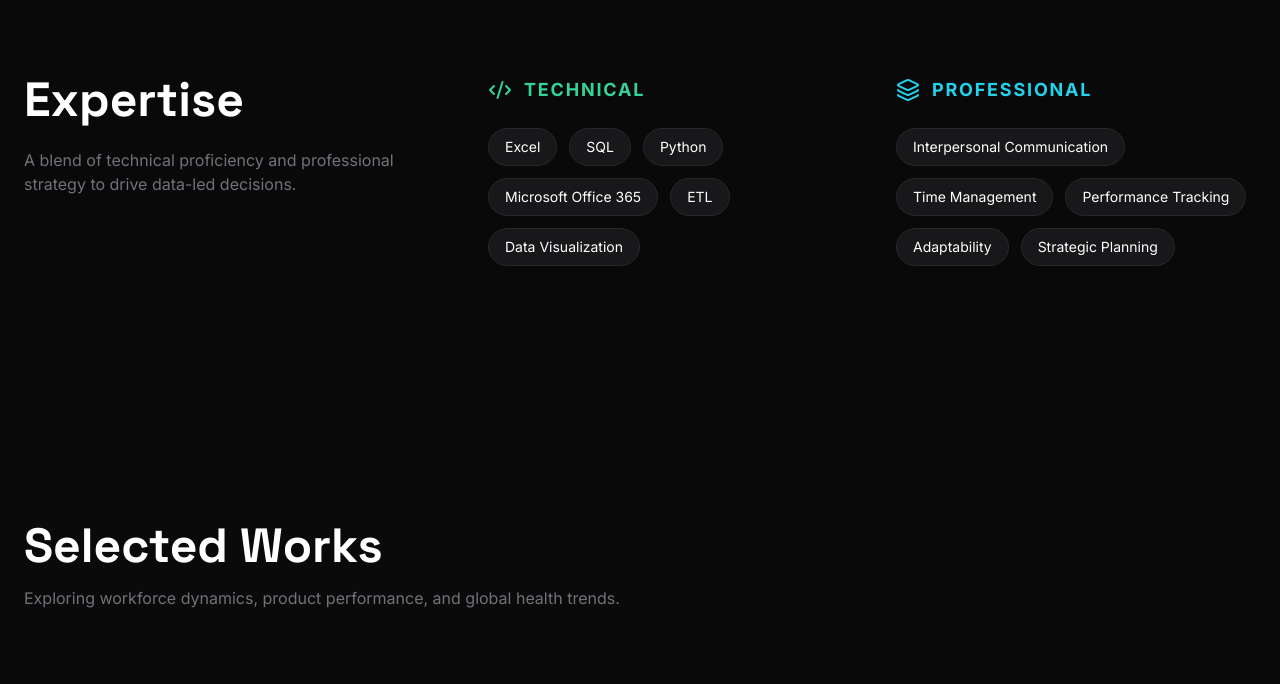
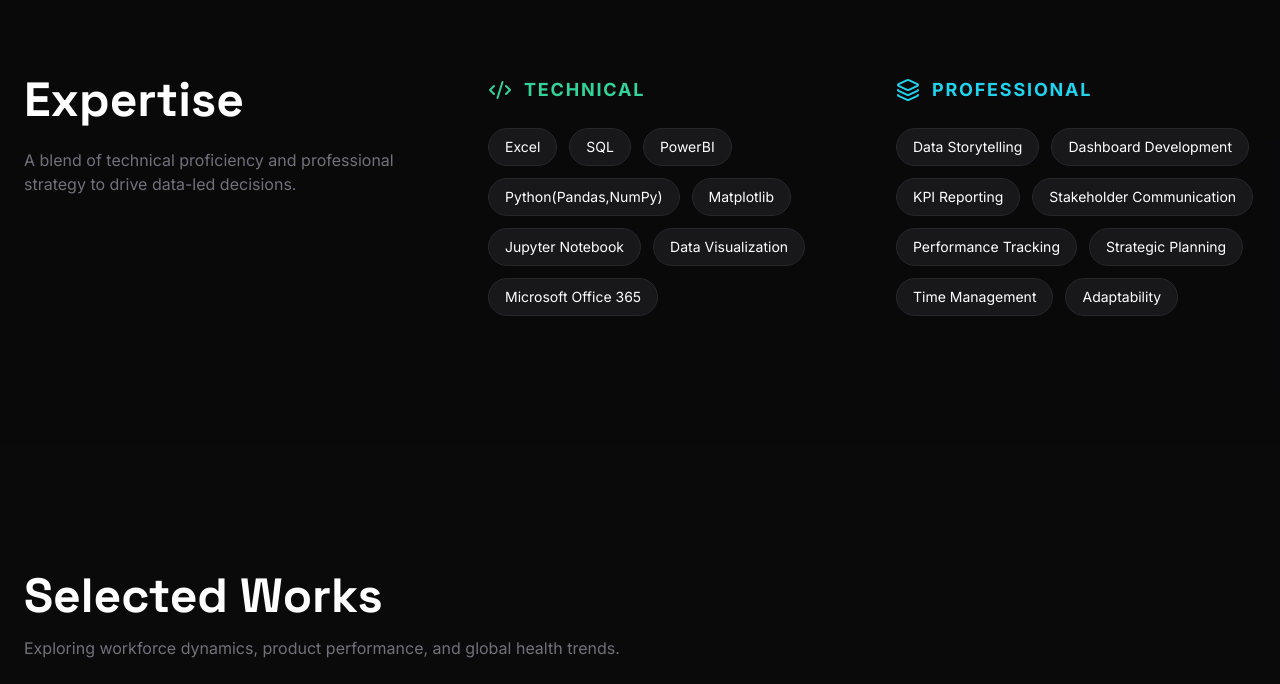
Before and after one commit to Alphys-io/portfolio, a website: page index.html in a window 1280 px wide. Shown: the part 1640-2324 px from the top of the page. Drawn offline with nearby package versions, Linux system fonts and the light colour scheme.

Commit message:
Update index.html

```diff
--- a/index.html
+++ b/index.html
@@ -220,10 +220,12 @@
                         <div class="flex flex-wrap justify-center md:justify-start gap-3">
                             <span class="px-3 sm:px-4 py-2 bg-zinc-900 border border-zinc-800 rounded-full text-xs sm:text-sm hover:border-emerald-500/50 transition-colors">Excel</span>
                             <span class="px-3 sm:px-4 py-2 bg-zinc-900 border border-zinc-800 rounded-full text-xs sm:text-sm hover:border-emerald-500/50 transition-colors">SQL</span>
-                            <span class="px-3 sm:px-4 py-2 bg-zinc-900 border border-zinc-800 rounded-full text-xs sm:text-sm hover:border-emerald-500/50 transition-colors">Python</span>
+                            <span class="px-3 sm:px-4 py-2 bg-zinc-900 border border-zinc-800 rounded-full text-xs sm:text-sm hover:border-emerald-500/50 transition-colors">PowerBI</span>
+                            <span class="px-3 sm:px-4 py-2 bg-zinc-900 border border-zinc-800 rounded-full text-xs sm:text-sm hover:border-emerald-500/50 transition-colors">Python(Pandas,NumPy)</span>
+                            <span class="px-3 sm:px-4 py-2 bg-zinc-900 border border-zinc-800 rounded-full text-xs sm:text-sm hover:border-emerald-500/50 transition-colors">Matplotlib</span>
+                            <span class="px-3 sm:px-4 py-2 bg-zinc-900 border border-zinc-800 rounded-full text-xs sm:text-sm hover:border-emerald-500/50 transition-colors">Jupyter Notebook</span>
+                            <span class="px-3 sm:px-4 py-2 bg-zinc-900 border border-zinc-800 rounded-full text-xs sm:text-sm hover:border-emerald-500/50 transition-colors">Data Visualization</span>
                             <span class="px-3 sm:px-4 py-2 bg-zinc-900 border border-zinc-800 rounded-full text-xs sm:text-sm hover:border-emerald-500/50 transition-colors">Microsoft Office 365</span>
-                            <span class="px-3 sm:px-4 py-2 bg-zinc-900 border border-zinc-800 rounded-full text-xs sm:text-sm hover:border-emerald-500/50 transition-colors">ETL</span>
-                            <span class="px-3 sm:px-4 py-2 bg-zinc-900 border border-zinc-800 rounded-full text-xs sm:text-sm hover:border-emerald-500/50 transition-colors">Data Visualization</span>
                         </div>
                     </div>
 
@@ -233,11 +235,13 @@
                             <h4 class="text-lg font-bold uppercase tracking-widest">Professional</h4>
                         </div>
                         <div class="flex flex-wrap justify-center md:justify-start gap-3">
-                            <span class="px-3 sm:px-4 py-2 bg-zinc-900 border border-zinc-800 rounded-full text-xs sm:text-sm hover:border-cyan-500/50 transition-colors">Interpersonal Communication</span>
+                            <span class="px-3 sm:px-4 py-2 bg-zinc-900 border border-zinc-800 rounded-full text-xs sm:text-sm hover:border-cyan-500/50 transition-colors">Data Storytelling</span>                            <span class="px-3 sm:px-4 py-2 bg-zinc-900 border border-zinc-800 rounded-full text-xs sm:text-sm hover:border-cyan-500/50 transition-colors">Dashboard Development</span>
+                            <span class="px-3 sm:px-4 py-2 bg-zinc-900 border border-zinc-800 rounded-full text-xs sm:text-sm hover:border-cyan-500/50 transition-colors">KPI Reporting</span>
+                            <span class="px-3 sm:px-4 py-2 bg-zinc-900 border border-zinc-800 rounded-full text-xs sm:text-sm hover:border-cyan-500/50 transition-colors">Stakeholder Communication</span>
+                            <span class="px-3 sm:px-4 py-2 bg-zinc-900 border border-zinc-800 rounded-full text-xs sm:text-sm hover:border-cyan-500/50 transition-colors">Performance Tracking</span>
+                            <span class="px-3 sm:px-4 py-2 bg-zinc-900 border border-zinc-800 rounded-full text-xs sm:text-sm hover:border-cyan-500/50 transition-colors">Strategic Planning</span>
                             <span class="px-3 sm:px-4 py-2 bg-zinc-900 border border-zinc-800 rounded-full text-xs sm:text-sm hover:border-cyan-500/50 transition-colors">Time Management</span>
-                            <span class="px-3 sm:px-4 py-2 bg-zinc-900 border border-zinc-800 rounded-full text-xs sm:text-sm hover:border-cyan-500/50 transition-colors">Performance Tracking</span>
                             <span class="px-3 sm:px-4 py-2 bg-zinc-900 border border-zinc-800 rounded-full text-xs sm:text-sm hover:border-cyan-500/50 transition-colors">Adaptability</span>
-                            <span class="px-3 sm:px-4 py-2 bg-zinc-900 border border-zinc-800 rounded-full text-xs sm:text-sm hover:border-cyan-500/50 transition-colors">Strategic Planning</span>
                         </div>
                     </div>
                 </div>
```
